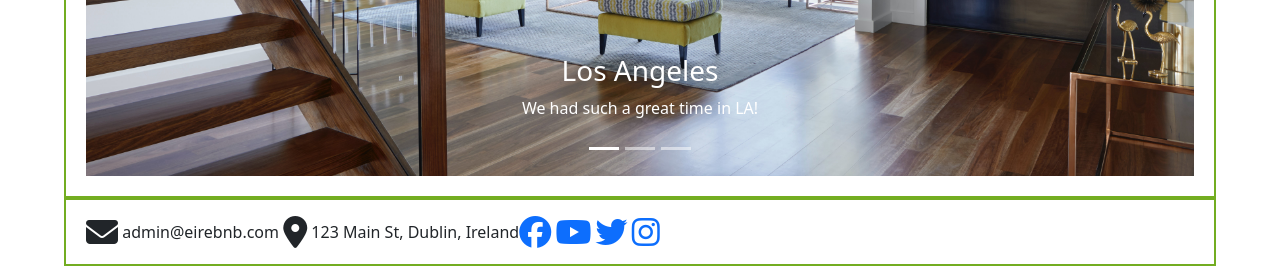
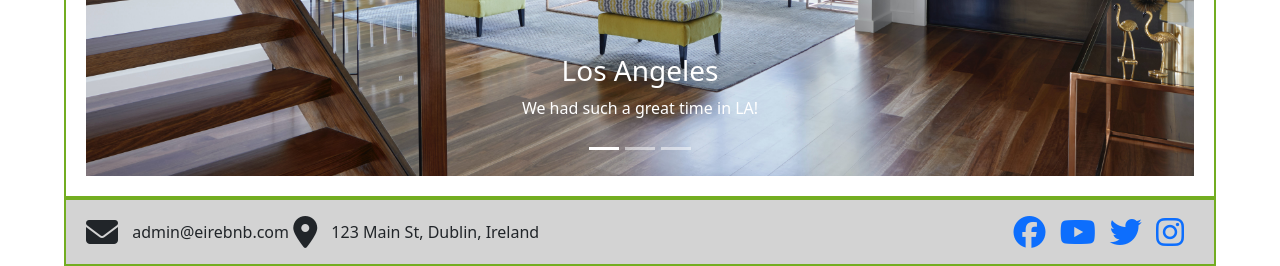
Before and after one commit to AmeenNoor/eire-bnb, a Django app: page / in a window 1280 px wide. Shown: the part 685-951 px from the top of the page. Run offline with Django 3.2, Linux system fonts and the light colour scheme; some libraries are stand-ins or nearby versions.

Commit message:
Add styles to the footer section

```diff
--- a/static/css/styles.css
+++ b/static/css/styles.css
@@ -39,3 +39,16 @@ nav a {
     border: 2px solid #73AD21;
     padding: 20px;
 }
+
+footer {
+    justify-content: space-between;
+    background-color: #D3D3D3;
+}
+
+footer .left-footer span {
+    margin-left: 10px;
+}
+
+footer .right-footer a {
+    margin-right: 10px;
+}
--- a/templates/base.html
+++ b/templates/base.html
@@ -36,14 +36,14 @@
     <!-- FOOTER SECTION -->
     <footer>
       <!-- EMAIL & ADDRESS SECTION -->
-      <div>
+      <div class="left-footer">
         <i class="fas fa-envelope fa-2xl"></i>
         <span>admin@eirebnb.com</span>
         <i class="fas fa-map-marker-alt fa-2xl"></i>
         <span>123 Main St, Dublin, Ireland</span>
       </div>
       <!-- SOCIAL MEDIA SECTION -->
-      <div>
+      <div class="right-footer">
         <a href="#"><i class="fab fa-facebook fa-2xl"></i></a>
         <a href="#"><i class="fab fa-youtube fa-2xl"></i></a>
         <a href="#"><i class="fab fa-twitter fa-2xl"></i></a>
```
